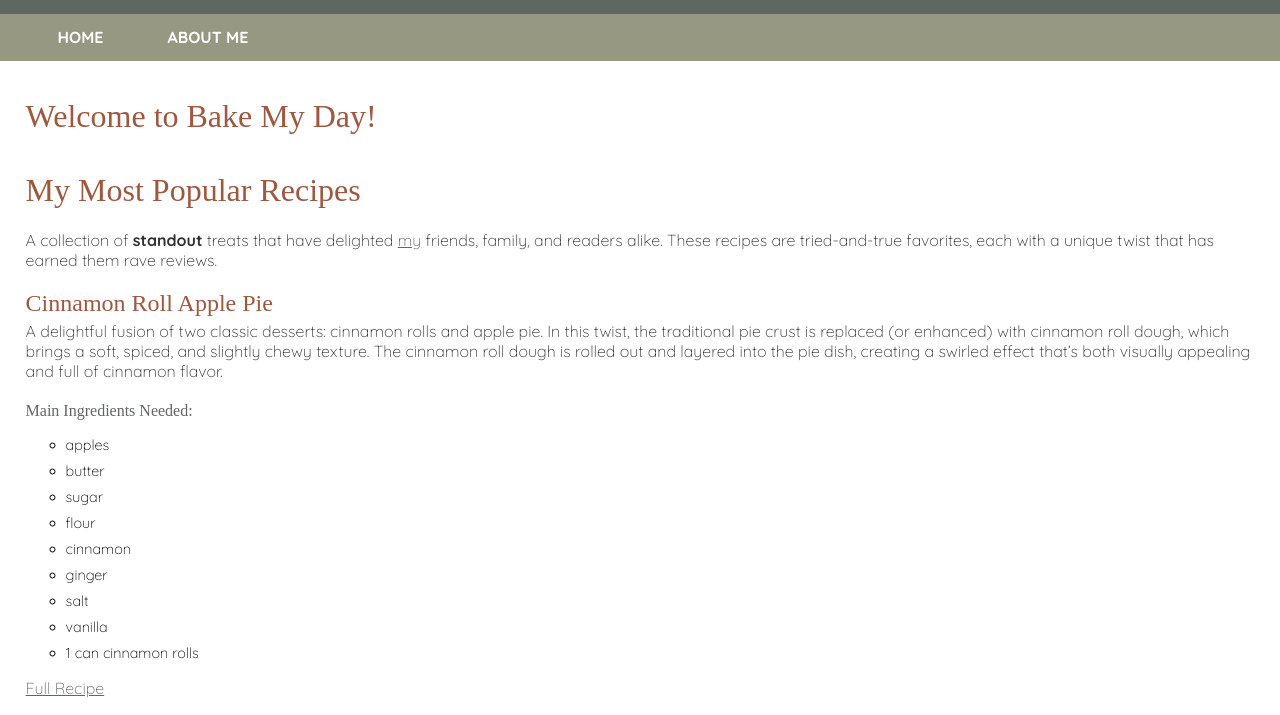
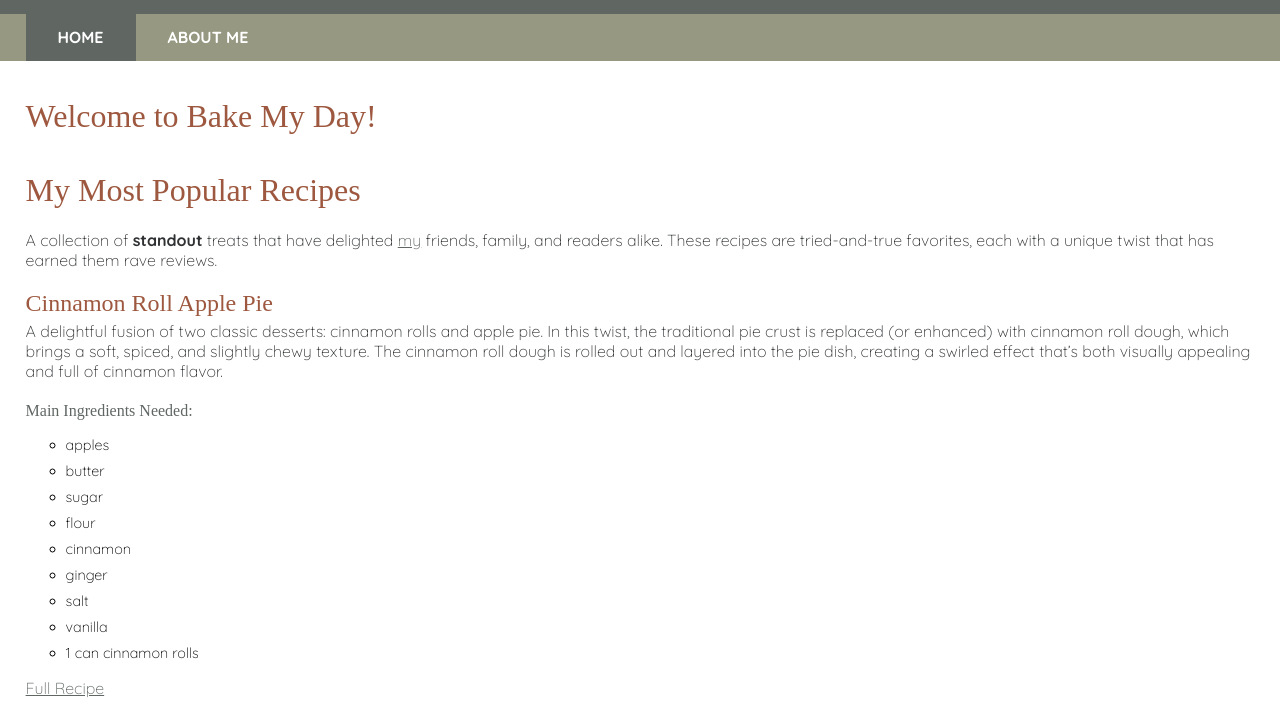
Before and after one commit to KaitlynMayo/dwdd1600, a plain HTML site: page 04intro-css/index.html in a window 1280 px wide. Shown: the part 73-788 px from the top of the page. Drawn offline with Linux system fonts and the light colour scheme; a web font is replaced by a local one.

Commit message:
Upload 04 revisions pt 3

```diff
--- a/04intro-css/index.html
+++ b/04intro-css/index.html
@@ -21,7 +21,7 @@
         <!--Start of the page navigation-->
         <nav>
             <ul>
-                <li><a href="index.html">HOME</a></li>
+                <li class="active"><a href="index.html">HOME</a></li>
                 <li><a href="about.html">ABOUT ME</a></li>
             </ul>
 
--- a/04intro-css/styles.css
+++ b/04intro-css/styles.css
@@ -45,6 +45,11 @@ nav a {
     font-weight: 700;
     display: block;
     padding: .83rem 2rem;
+}
+
+nav li.active a {
+    background-color: #606762;
+    color: #fff;
 }
 
 nav a:hover{
```
Also changed, not shown: 04intro-css/about.html (+1 -1 lines).
